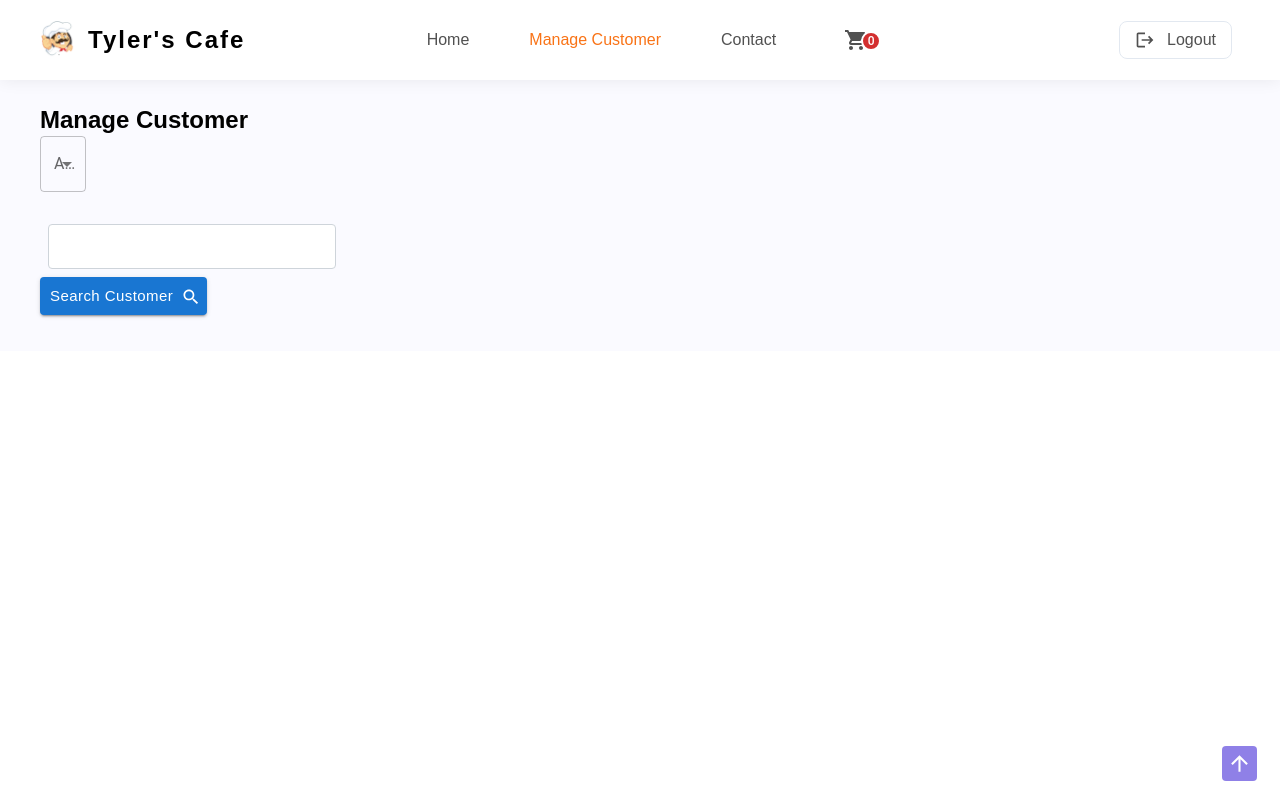
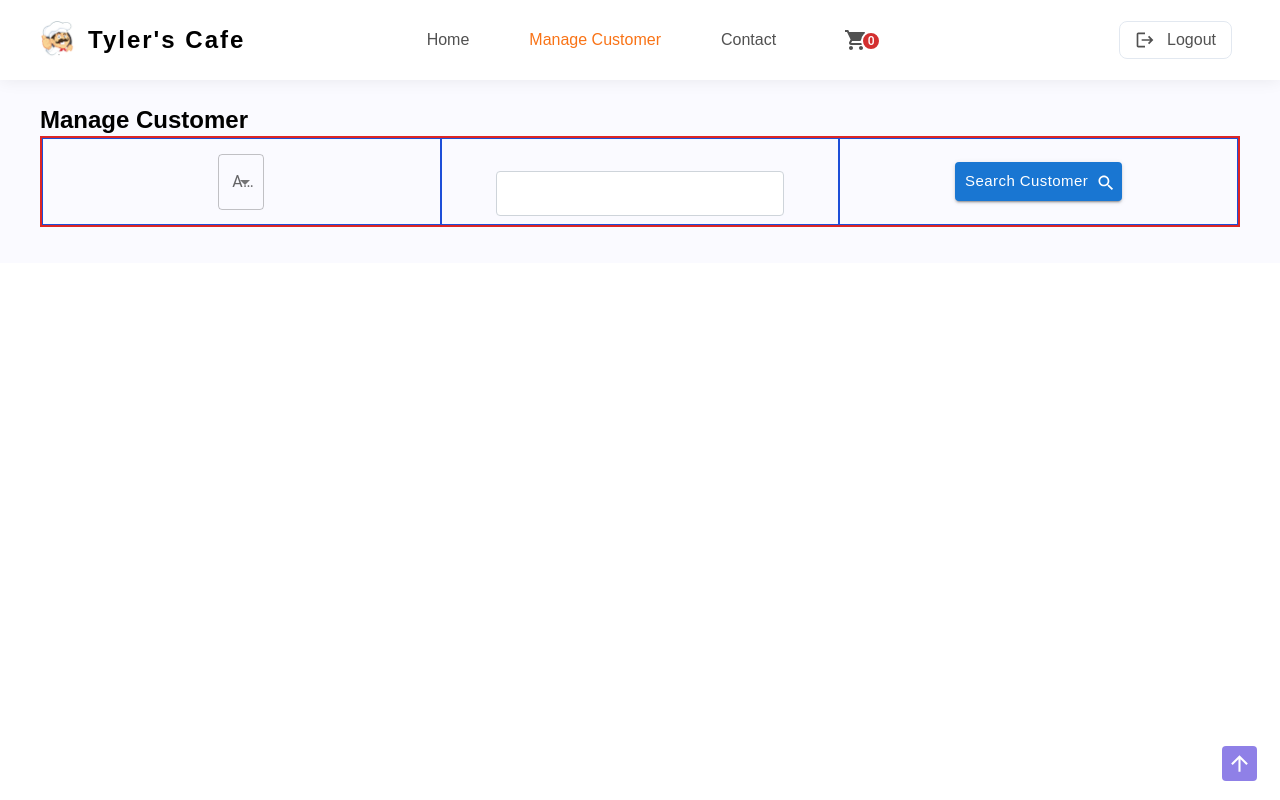
Before and after one commit to AshanSandeep06/Food-Shop-System, a React (Create React App) app in the folder frontend/: page /manage_customer in a window 1280 px wide. Built offline with nearby package versions, Linux system fonts and the light colour scheme.

Commit message:
Content Updated in ManageCustomer Component

```diff
--- a/frontend/src/pages/ManageCustomer/ManageCustomer.tsx
+++ b/frontend/src/pages/ManageCustomer/ManageCustomer.tsx
@@ -54,8 +54,8 @@ const ManageCustomer = () => {
       </section>
 
       {/* 2 */}
-      <section>
-        <div>
+      <section className="border-2 border-red-600 grid grid-cols-1 sm:grid-cols-2 md:grid-cols-3">
+        <div className="border border-blue-700 flex justify-center items-center">
           <FormControl>
             <InputLabel id="demo-simple-select-label">Age</InputLabel>
             <Select
@@ -70,14 +70,14 @@ const ManageCustomer = () => {
           </FormControl>
         </div>
 
-        <div>
+        <div className="border border-blue-700 flex justify-center items-center">
           <FormControl sx={{ m: 1 }} variant="standard">
             <InputLabel htmlFor="demo-customized-textbox">Age</InputLabel>
             <BootstrapInput id="demo-customized-textbox" />
           </FormControl>
         </div>
 
-        <div>
+        <div className="border border-blue-700 flex justify-center items-center">
           <Button
             className="!px-[10px] !capitalize !font-poppins !font-normal !text-[15px]"
             variant="contained"
```
